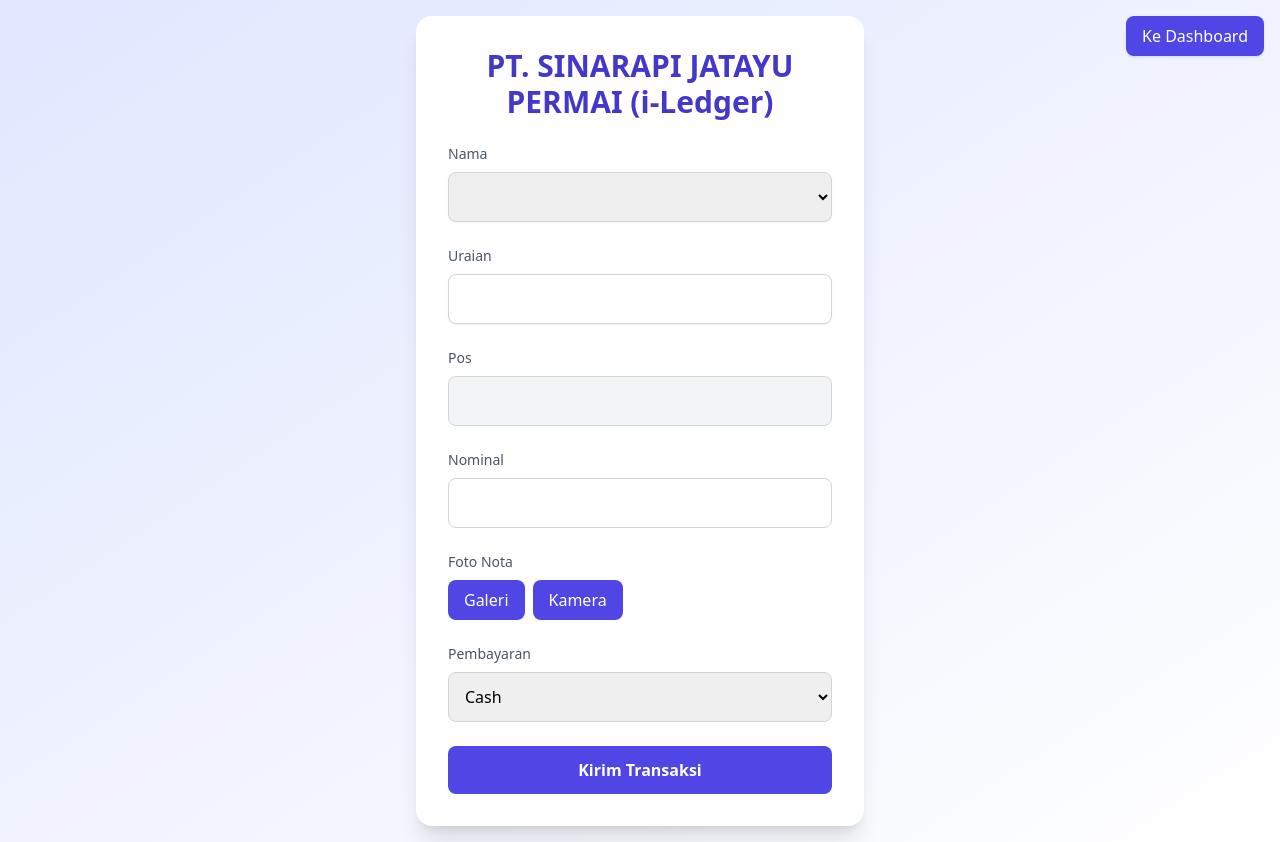
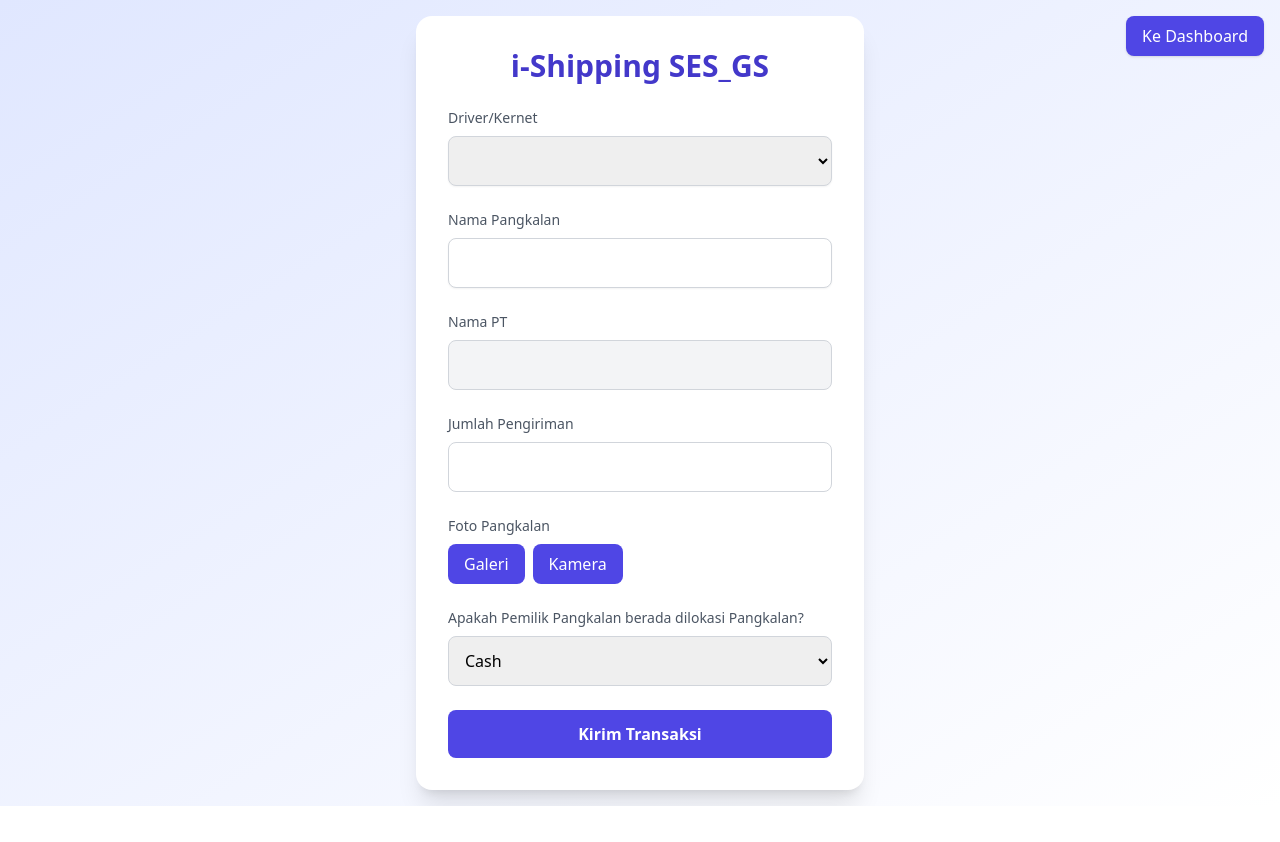
Before and after one commit to i-ledger/i-shipping, a plain HTML site: page index.html in a window 1280 px wide. After the commit the page ends 806 px from the top, so only its background shows below. Drawn offline with nearby package versions, Linux system fonts and the light colour scheme; no server answers; sample sign-in values are in the browser's storage.

Commit message:
Update index.html

```diff
--- a/index.html
+++ b/index.html
@@ -3,7 +3,7 @@
 <head>
   <meta charset="UTF-8" />
   <meta name="viewport" content="width=device-width, initial-scale=1.0" />
-  <title>PT. SINARAPI JATAYU PERMAI (i-Ledger)</title>
+  <title>i-Shipping SES_GS</title>
   <script src="https://cdn.tailwindcss.com"></script>
 </head>
 <body class="bg-gradient-to-br from-indigo-100 to-white min-h-screen flex items-center justify-center p-4 relative">
@@ -22,27 +22,27 @@
     <div class="loader ease-linear rounded-full border-8 border-t-8 border-gray-200 h-16 w-16"></div>
   </div>
   <div class="bg-white rounded-2xl shadow-xl w-full max-w-md p-8">
-    <h2 class="text-3xl font-bold text-indigo-700 mb-6 text-center">PT. SINARAPI JATAYU PERMAI (i-Ledger)</h2>
+    <h2 class="text-3xl font-bold text-indigo-700 mb-6 text-center">i-Shipping SES_GS</h2>
     <form id="ledgerForm" class="space-y-6">
       <div>
-        <label for="nama" class="block text-sm font-medium text-gray-600">Nama</label>
+        <label for="nama" class="block text-sm font-medium text-gray-600">Driver/Kernet</label>
         <select id="nama" required class="mt-2 block w-full border border-gray-300 rounded-lg shadow-sm p-3"></select>
       </div>
       <div>
-        <label for="uraian" class="block text-sm font-medium text-gray-600">Uraian</label>
+        <label for="uraian" class="block text-sm font-medium text-gray-600">Nama Pangkalan</label>
         <input list="uraianList" id="uraian" required class="mt-2 block w-full border border-gray-300 rounded-lg shadow-sm p-3" />
         <datalist id="uraianList"></datalist>
       </div>
       <div>
-        <label for="pos" class="block text-sm font-medium text-gray-600">Pos</label>
+        <label for="pos" class="block text-sm font-medium text-gray-600">Nama PT</label>
         <input type="text" id="pos" readonly class="mt-2 block w-full bg-gray-100 border border-gray-300 rounded-lg p-3" />
       </div>
       <div>
-        <label for="nominal" class="block text-sm font-medium text-gray-600">Nominal</label>
+        <label for="nominal" class="block text-sm font-medium text-gray-600">Jumlah Pengiriman</label>
         <input type="text" id="nominal" required class="mt-2 block w-full border border-gray-300 rounded-lg p-3" />
       </div>
       <div>
-        <label class="block text-sm font-medium text-gray-600">Foto Nota</label>
+        <label class="block text-sm font-medium text-gray-600">Foto Pangkalan</label>
         <input type="file" accept="image/*" id="fotoNotaUpload" class="hidden" />
         <input type="file" accept="image/*" capture="environment" id="fotoNotaCamera" class="hidden" />
         <div class="mt-2 flex items-center space-x-2">
@@ -52,10 +52,10 @@
         <img id="previewNota" class="w-70 h-70 object-cover rounded-lg border hidden" />
       </div>
       <div>
-        <label for="pembayaran" class="block text-sm font-medium text-gray-600">Pembayaran</label>
+        <label for="pembayaran" class="block text-sm font-medium text-gray-600">Apakah Pemilik Pangkalan berada dilokasi Pangkalan?</label>
         <select id="pembayaran" class="mt-2 block w-full border border-gray-300 rounded-lg p-3">
-          <option value="Cash">Cash</option>
-          <option value="Transfer">Transfer</option>
+          <option value="Tidak">Cash</option>
+          <option value="Ya">Transfer</option>
         </select>
       </div>
       <div id="buktiTransferContainer" class="hidden">
```
